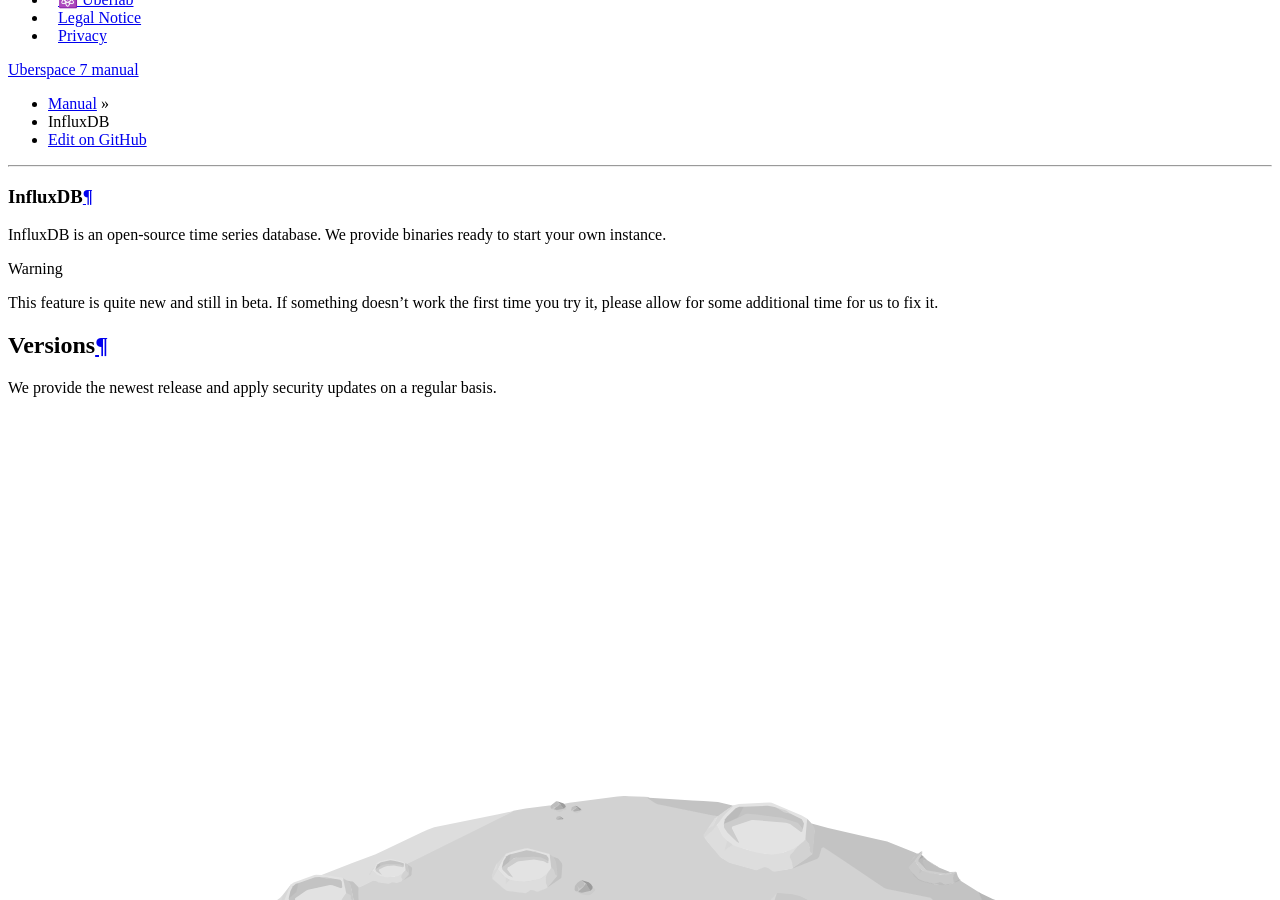
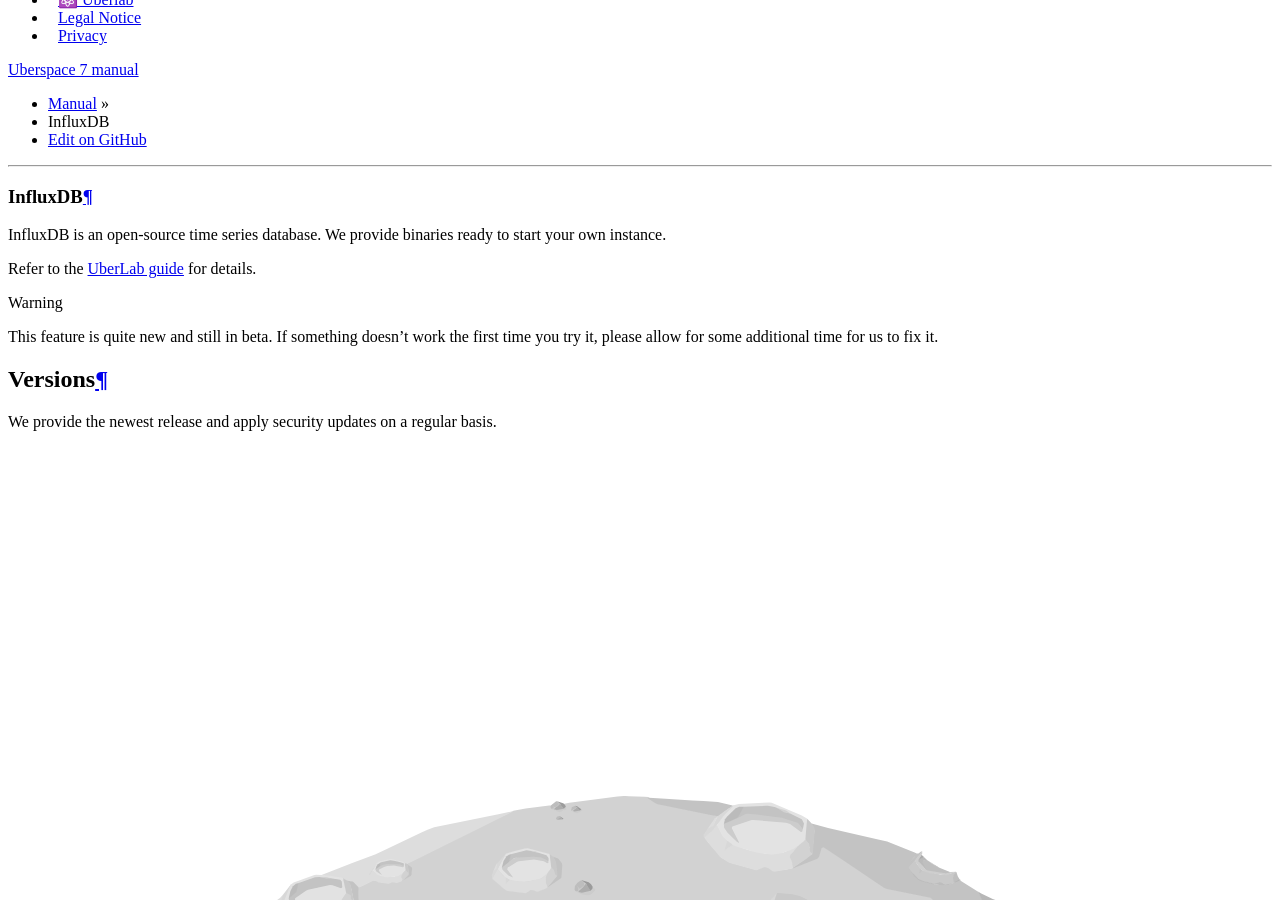
Before and after one commit to Uberspace/manual, a Sphinx documentation site: the page built from source/database-influxdb.rst, in a window 1280 px wide and 900 px high, scrolled down 1660 px. Built offline with Sphinx 7.4.7 and the Read the Docs theme 2.0.0, drawn with Linux system fonts in a browser that asks for light colours.

Commit message:
[influxdb] link to lab guide

```diff
--- a/source/database-influxdb.rst
+++ b/source/database-influxdb.rst
@@ -6,6 +6,8 @@
 
 InfluxDB is an open-source time series database. We provide binaries ready to start your own instance.
 
+Refer to the `UberLab guide <https://lab.uberspace.de/en/guide_influxdb2.html>`_ for details.
+
 .. include:: includes/beta-feature.txt
 
 Versions
```
